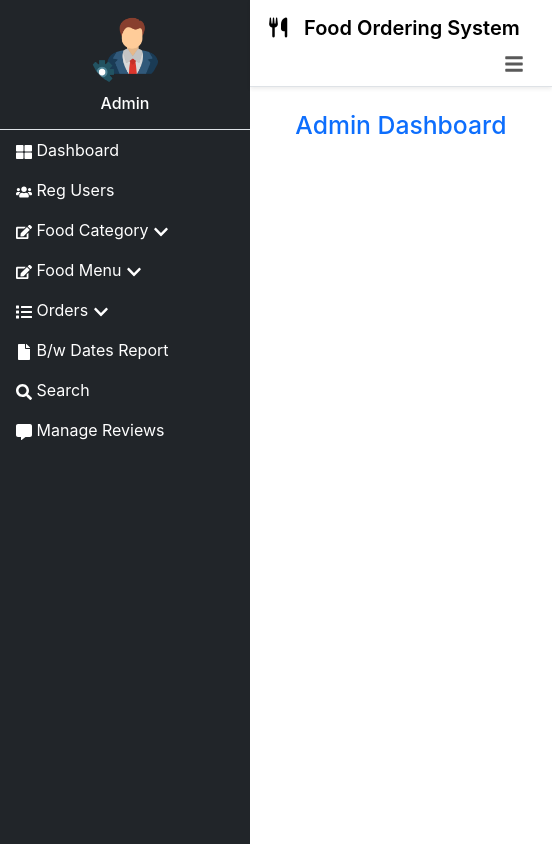
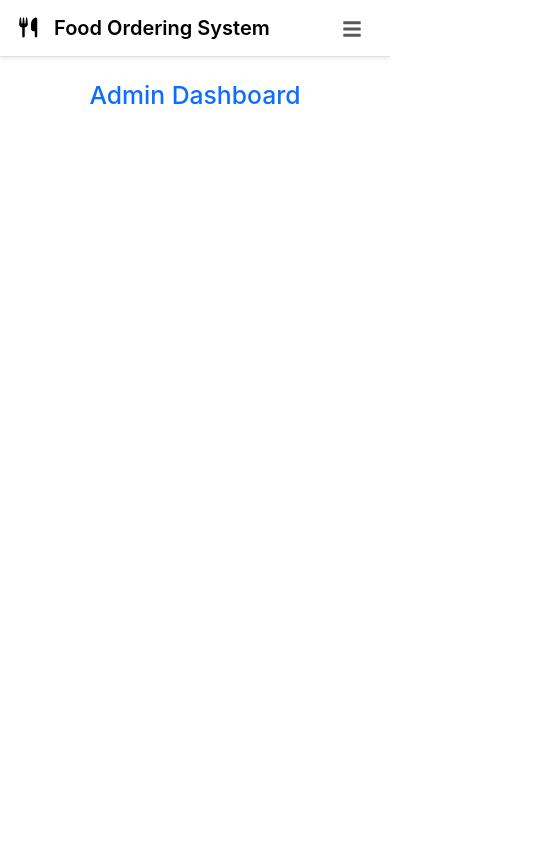
Before and after one commit to nishant0820/Food-Ordering-System, a React (Create React App) app in the folder frontend/: page /admin-dashboard in a window 390 px wide. Shown: the whole page, 552 px wide, since content can reach past the window. Built offline with nearby package versions, Linux system fonts and the light colour scheme.

Commit message:
Implement responsive sidebar in AdminLayout; update CSS for page content wrapper transitions

```diff
--- a/frontend/src/components/AdminLayout.js
+++ b/frontend/src/components/AdminLayout.js
@@ -1,13 +1,28 @@
-import React from 'react'
+import React, { useState, useEffect } from 'react'
 import AdminSidebar from './AdminSidebar'
 import AdminHeader from './AdminHeader'
 import "../styles/admin.css";
 
-const AdminLayout = ({children}) => {
+const AdminLayout = ({ children }) => {
+    const [sidebarOpen, setSidebarOpen] = useState(true);
+
+    useEffect(() => {
+        const handleResize = () => {
+            if (window.innerWidth < 768) {
+                setSidebarOpen(false);
+            }
+            else {
+                setSidebarOpen(true);
+            }
+        }
+        handleResize();
+        window.addEventListener('resize', handleResize);
+        return () => window.removeEventListener('resize', handleResize);
+    }, []);
     return (
         <div className='d-flex'>
-        <AdminSidebar />
-        <div id="page-content-wrapper" className="w-100">
+            {sidebarOpen && <AdminSidebar />}
+            <div id="page-content-wrapper" className={ `flex-grow-1 ${sidebarOpen ? 'with-sidebar' : 'full-width'}` }>
                 <AdminHeader />
                 <div className="container-fluid mt-4">
                     {children}
--- a/frontend/src/styles/admin.css
+++ b/frontend/src/styles/admin.css
@@ -16,6 +16,12 @@
     color: yellow !important;
 }
 
-#page-content-wrapper{
+#page-content-wrapper.with-sidebar{
     margin-left: 250px;
+    transition: margin-left 0.3s ease;
 }
+
+#page-content-wrapper.full-width{
+    margin-left: 0px;
+    transition: margin-left 0.3s ease;
+}
```
Lines whose indentation alone changed are shown as unchanged.
